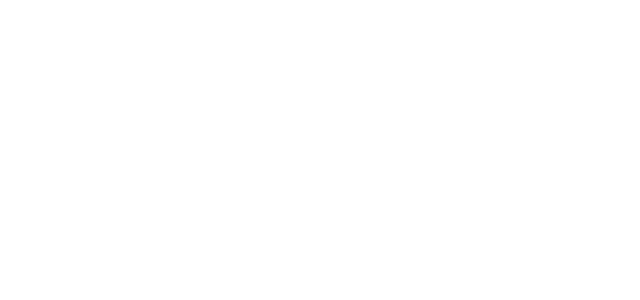
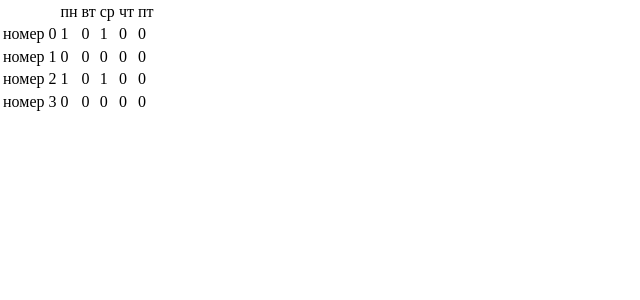
Before and after one commit to arturzybin/roowix-test, a React (Create React App) app: page / in a window 1280 px wide. Shown: the top 300 px of the page, without its empty margins (0-640 px from the left). Built offline with nearby package versions, Linux system fonts and the light colour scheme.

Commit message:
create table functionality

```diff
--- a/src/App.tsx
+++ b/src/App.tsx
@@ -1,8 +1,21 @@
 import React from 'react';
+import 'normalize.css';
+
+import { Table } from './components/Table';
+import { TMatrix } from './types';
+
 
 function App() {
+   const matrix: TMatrix = [
+      [1, 0, 1, 0, 0],
+      [0, 0, 0, 0, 0],
+      [1, 0, 1, 0, 0],
+      [0, 0, 0, 0, 0]
+   ]
+
    return (
       <>
+         <Table matrix={matrix} />
       </>
    );
 }
--- /dev/null
+++ b/src/components/Table.tsx
@@ -0,0 +1,43 @@
+import React from 'react'
+import { TMatrix } from '../types'
+
+
+interface IProps {
+   matrix: TMatrix
+}
+
+export const Table: React.FC<IProps> = ({ matrix }) => {
+   const thead = createThead(matrix[1].length)
+   const tbody = createTbody(matrix)
+
+   return (
+      <table>
+         {thead}
+         {tbody}
+      </table>
+   )
+}
+
+
+function createThead(length: number): JSX.Element {
+   const weekdays = ['пн', 'вт', 'ср', 'чт', 'пт', 'сб', 'вс']
+   const theadInner: JSX.Element[] = [<td></td>]
+
+   for (let i = 0; i < length; i++) {
+      theadInner.push(<td key={i}>{weekdays[i]}</td>)
+   }
+
+   return <thead><tr>{theadInner}</tr></thead>
+}
+
+
+function createTbody(matrix: number[][]): JSX.Element {
+   const tbodyInner: JSX.Element[] = matrix.map((row, index) => {
+
+      const trowInner: JSX.Element[] = row.map((cell) => <td>{ cell }</td> )
+
+      return <tr><td>номер {index}</td> { trowInner }</tr>
+   })
+
+   return <tbody>{ tbodyInner }</tbody>
+}
--- /dev/null
+++ b/src/types.ts
@@ -0,0 +1 @@
+export type TMatrix = number[][]
```
